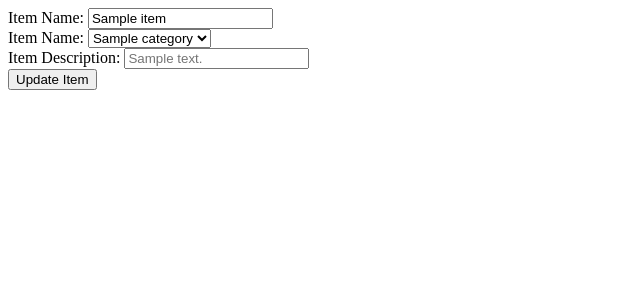
After one commit to rsummitt/Item_Catalog_P3, a Flask app: template templates/edit_item.html in a window 1280 px wide. The commit adds this page. Shown: the top 300 px of the page, without its empty margins (0-640 px from the left). Run offline with Flask 2, Linux system fonts and the light colour scheme; the template is opened without the code that fills it: most values are stand-ins (such as "Sample title", 1, 10 or a date in 2020).

Commit message:
Adds edit item form and wires in post functionality

```diff
--- a/application.py
+++ b/application.py
@@ -43,11 +43,10 @@ def edit_item(item_id):
             item.name = request.form['name']
             item.description = request.form['description']
             item.category_id = category.id
-            session.commit()
-            return redirect(url_for('get_item', category.id, item.id))
+            return redirect(url_for('get_item', category_id=category.id, item_id=item.id))
     else:
-        # Todo: Create edit_item.html form
-        return render_template('edit_item.html', item=item)
+        categories = session.query(Category).all()
+        return render_template('edit_item.html', categories=categories, item=item)
 
 
 # Todo: Refactor this to use an id not a string
--- a/templates/category_items.html
+++ b/templates/category_items.html
@@ -8,7 +8,9 @@
 <h1>{{category.name}}</h1>
 
 {% for item in category_items %}
-    <a href="{{ url_for('get_item', category_id=category.id, item_id=item.id) }}">{{item.name}}</a>
+    <div>
+        <a href="{{ url_for('get_item', category_id=category.id, item_id=item.id) }}">{{item.name}}</a>
+    </div>
 {% endfor %}
 </body>
 </html>
--- /dev/null
+++ b/templates/edit_item.html
@@ -0,0 +1,28 @@
+<!DOCTYPE html>
+<html>
+<head lang="en">
+    <meta charset="UTF-8">
+    <title>Edit Item {{item.name}}</title>
+</head>
+<body>
+    <form action="{{ url_for('edit_item', item_id=item.id)}}" method="post">
+        <div>
+            <label for="name">Item Name:</label>
+            <input type="text" id="name" name="name" placeholder="{{item.name}}" value="{{item.name}}">
+        </div>
+        <div>
+            <label for="category">Item Name:</label>
+            <select id="category" name="category">
+               {% for category in categories %}
+                <option value="{{category.id}}">{{category.name}}</option>
+               {% endfor %}
+            </select>
+        </div>
+        <div>
+            <label for="description">Item Description:</label>
+            <input type="text" id="description" name="description" placeholder="{{item.description}}">
+        </div>
+        <button type="submit">Update Item</button>
+    </form>
+</body>
+</html>
--- a/templates/item.html
+++ b/templates/item.html
@@ -8,5 +8,6 @@
     <h1>{{item.name}}</h1>
     <div>Category: {{category.name}}</div>
     <div>Description: {{item.description}}</div>
+    <a href="{{ url_for('edit_item', item_id=item.id) }}">Edit Item</a>
 </body>
 </html>
```
Also changed, not shown: 1 other file.
